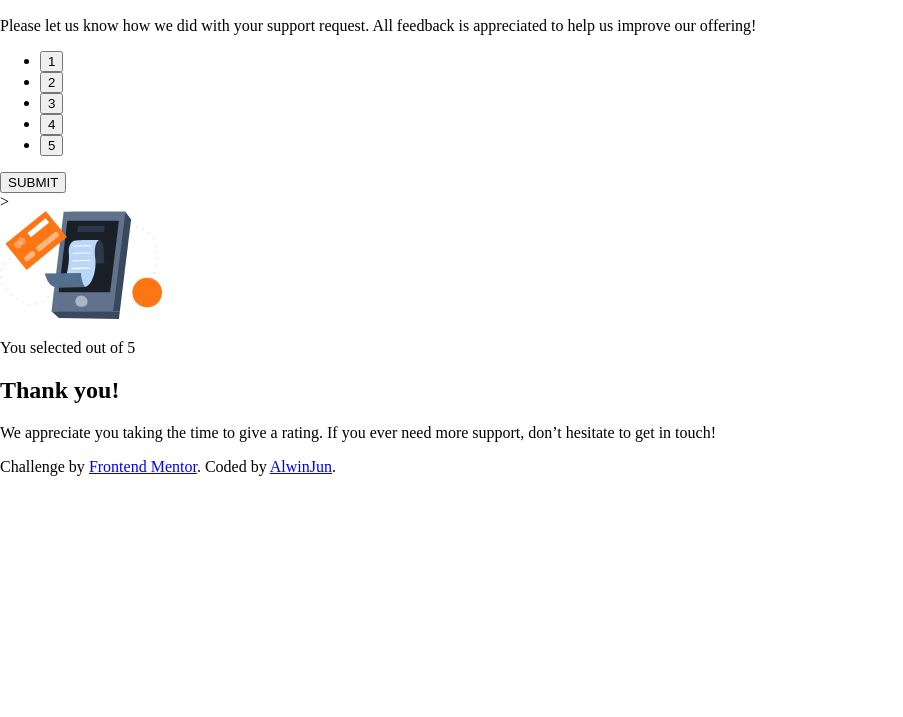
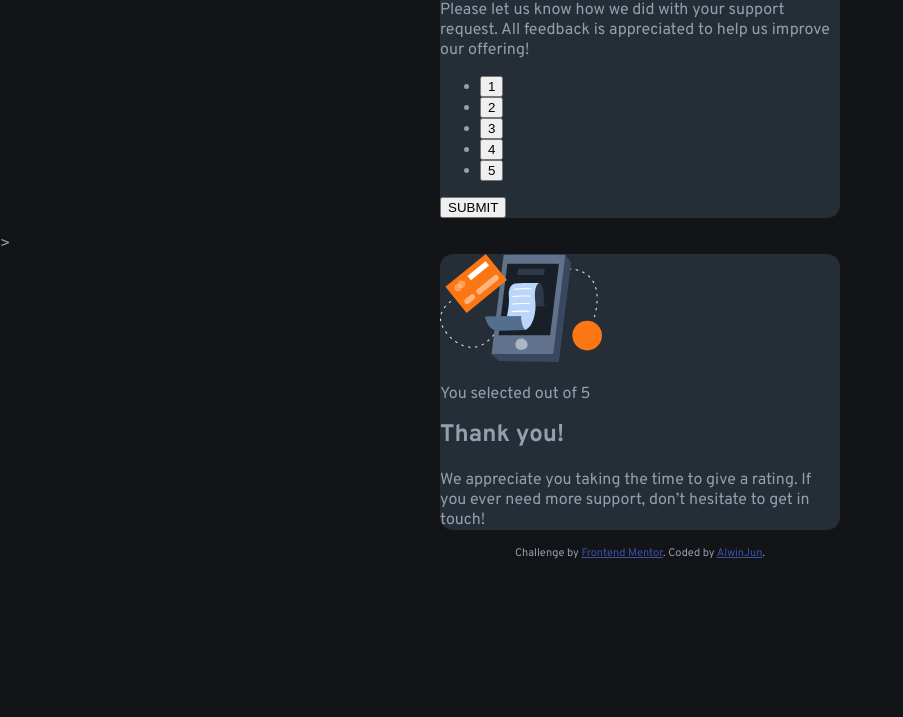
Before and after one commit to AlwinJun/interactive-rating-component, a plain HTML site: page index.html in a window 1280 px wide. Shown: the part 83-800 px from the top of the page, without its empty margins (0-903 px from the left). Drawn offline with Linux system fonts and the light colour scheme.

Commit message:
Import ff, add variable and global styles

```diff
--- a/style.css
+++ b/style.css
@@ -1,14 +1,54 @@
+@import url('https://fonts.googleapis.com/css2?family=Overpass:wght@400;700&display=swap');
+
 *{
   box-sizing: border-box;
 }
 
 :root{
+  --clr-orange: hsl(25, 97%, 53%);
+  --clr-white: hsl(0, 0%, 100%);
+  --clr-light-grey: hsl(217, 12%, 63%);
+  --clr-medium-grey: hsl(216, 12%, 54%);
+  --clr-drak-blue: hsl(213, 19%, 18%);
+  --clr-very-dar-blue: hsl(216, 12%, 8%);
 
+  --fs-body: .938rem;
+
+  --ff-main: 'Overpass', sans-serif;
 }
 
 body{
   margin: 0;
   padding: 0;
+  font-family: var(--ff-main);
+  background-color: var(--clr-very-dar-blue);
+  color: var(--clr-light-grey);
 }
 
 /* === Globals === */
+
+h1,
+h2,
+h3{
+  margin-top: 0;
+}
+
+.card{
+  max-width: 25rem;
+  background-color: var(--clr-drak-blue);
+  border-radius: 13px;
+  margin: 0 auto 1rem;
+}
+
+/* === Submit CArd === */
+
+
+
+ .attribution {
+   font-size: 11px;
+   text-align: center;
+ }
+
+ .attribution a {
+   color: hsl(228, 45%, 44%);
+ }
```
